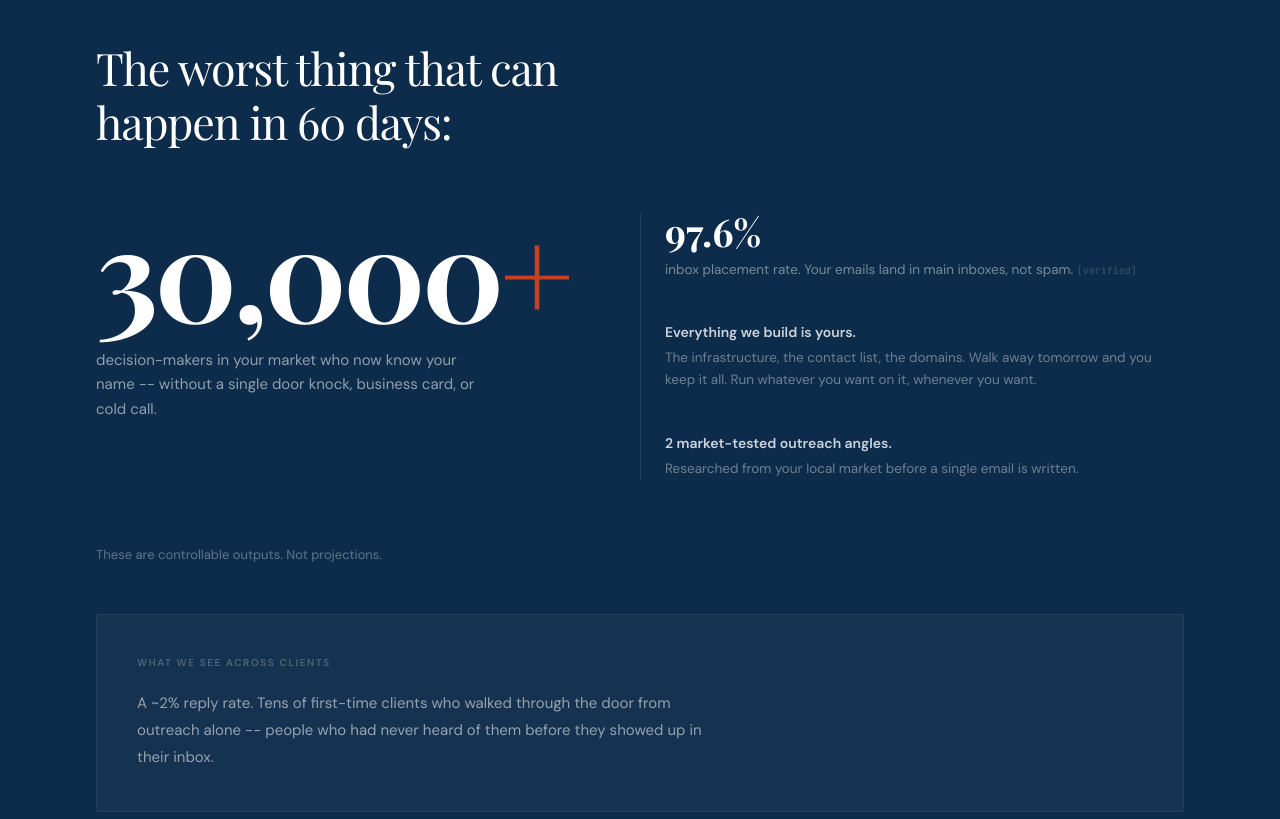
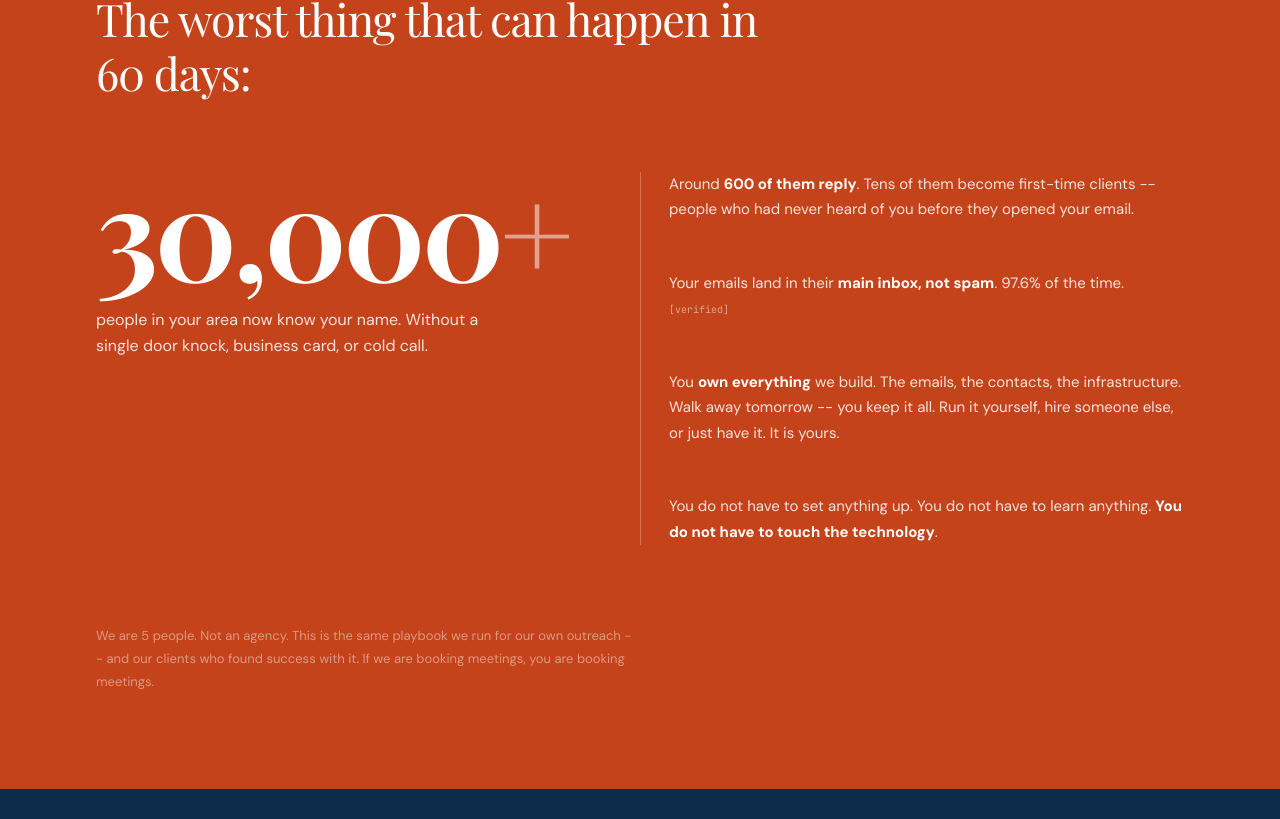
Before and after one commit to jaexochill2-code/scalesteady-engineers, a Next.js app: page / in a window 1280 px wide. Shown: the part 2741-3560 px from the top of the page. Built offline with nearby package versions, Linux system fonts and the light colour scheme.

Commit message:
visual: terracotta background on results block - full color break for attention

```diff
--- a/src/app/page.tsx
+++ b/src/app/page.tsx
@@ -400,9 +400,10 @@ export default function Home() {
           </div>
 
           {/* ── Definitive Results ── */}
-          <div className="mt-20 pt-16" style={{ borderTop: "1px solid rgba(255,255,255,0.06)" }}>
+          <div className="mt-0 -mx-8 sm:-mx-12 lg:-mx-24 px-8 sm:px-12 lg:px-24 py-20 lg:py-24" style={{ background: "#C4431B" }}>
 
             {/* Pattern interrupt */}
+            <div className="mx-auto" style={{ maxWidth: "1280px" }}>
             <p
               className="font-serif"
               style={{
@@ -411,17 +412,17 @@ export default function Home() {
                 letterSpacing: "-0.025em",
                 color: "#FFFFFF",
                 fontWeight: 400,
-                maxWidth: "600px",
-                marginBottom: "64px",
+                maxWidth: "700px",
+                marginBottom: "72px",
               }}
             >
               The worst thing that can happen in 60&nbsp;days:
             </p>
 
-            {/* ── Hero stat + supporting facts ── */}
+            {/* ── Hero outcome + supporting outcomes ── */}
             <div className="grid grid-cols-1 lg:grid-cols-12 gap-16 lg:gap-0">
 
-              {/* Left: Hero number */}
+              {/* Left: The number that matters */}
               <div className="lg:col-span-5">
                 <p
                   className="font-serif font-bold"
@@ -432,82 +433,56 @@ export default function Home() {
                     letterSpacing: "-0.03em",
                   }}
                 >
-                  30,000<span style={{ color: "#C4431B" }}>+</span>
+                  30,000<span style={{ color: "rgba(255,255,255,0.5)" }}>+</span>
                 </p>
                 <p
                   className="font-sans mt-5"
-                  style={{ fontSize: "15px", lineHeight: "1.65", color: "rgba(255,255,255,0.55)", maxWidth: "380px" }}
+                  style={{ fontSize: "16px", lineHeight: "1.65", color: "rgba(255,255,255,0.85)", maxWidth: "400px" }}
                 >
-                  decision-makers in your market who now know your name -- without a single door knock, business card, or cold call.
+                  people in your area now know your name. Without a single door knock, business card, or cold call.
                 </p>
               </div>
 
-              {/* Right: Supporting facts -- editorial stack */}
-              <div className="lg:col-span-6 lg:col-start-7 flex flex-col gap-10" style={{ paddingLeft: "24px", borderLeft: "1px solid rgba(255,255,255,0.1)" }}>
+              {/* Right: What that actually means for them */}
+              <div className="lg:col-span-6 lg:col-start-7 flex flex-col gap-12" style={{ paddingLeft: "28px", borderLeft: "1px solid rgba(255,255,255,0.25)" }}>
 
-                {/* Fact 1: Deliverability */}
                 <div>
-                  <p className="font-serif font-bold" style={{ fontSize: "clamp(28px, 3vw, 38px)", color: "#FFFFFF", lineHeight: 1, marginBottom: "8px" }}>
-                    97.6%
+                  <p className="font-sans" style={{ fontSize: "15px", lineHeight: "1.7", color: "rgba(255,255,255,0.85)" }}>
+                    Around <strong style={{ color: "#FFFFFF" }}>600 of them reply</strong>. Tens of them become first-time clients -- people who had never heard of you before they opened your email.
                   </p>
-                  <p className="font-sans" style={{ fontSize: "13.5px", lineHeight: "1.65", color: "rgba(255,255,255,0.45)" }}>
-                    inbox placement rate. Your emails land in main inboxes, not spam.{" "}
-                    <span className="relative inline-block group/tip cursor-help font-mono text-[10px] text-[rgba(255,255,255,0.2)] hover:text-white">[verified]
-                      <span className="absolute bottom-full left-0 mb-2 w-56 bg-[#1B4F8A] text-white text-[11px] p-3 leading-normal font-sans font-normal normal-case opacity-0 pointer-events-none group-hover/tip:opacity-100 transition-opacity duration-200 z-30 shadow-lg">
+                </div>
+
+                <div>
+                  <p className="font-sans" style={{ fontSize: "15px", lineHeight: "1.7", color: "rgba(255,255,255,0.85)" }}>
+                    Your emails land in their <strong style={{ color: "#FFFFFF" }}>main inbox, not spam</strong>. 97.6% of the time.{" "}
+                    <span className="relative inline-block group/tip cursor-help font-mono text-[10px] text-[rgba(255,255,255,0.5)] hover:text-white">[verified]
+                      <span className="absolute bottom-full left-0 mb-2 w-56 bg-[#0D2B4A] text-white text-[11px] p-3 leading-normal font-sans font-normal normal-case opacity-0 pointer-events-none group-hover/tip:opacity-100 transition-opacity duration-200 z-30 shadow-lg">
                         <strong>Source:</strong> GlockApps 2026 deliverability audit across ScaleSteady client domains.
                       </span>
                     </span>
                   </p>
                 </div>
 
-                {/* Fact 2: Ownership */}
                 <div>
-                  <p className="font-sans font-semibold" style={{ fontSize: "14px", color: "rgba(255,255,255,0.8)", lineHeight: "1.6", marginBottom: "4px" }}>
-                    Everything we build is yours.
-                  </p>
-                  <p className="font-sans" style={{ fontSize: "13.5px", lineHeight: "1.65", color: "rgba(255,255,255,0.4)" }}>
-                    The infrastructure, the contact list, the domains. Walk away tomorrow and you keep it all. Run whatever you want on it, whenever you want.
+                  <p className="font-sans" style={{ fontSize: "15px", lineHeight: "1.7", color: "rgba(255,255,255,0.85)" }}>
+                    You <strong style={{ color: "#FFFFFF" }}>own everything</strong> we build. The emails, the contacts, the infrastructure. Walk away tomorrow -- you keep it all. Run it yourself, hire someone else, or just have it. It is yours.
                   </p>
                 </div>
 
-                {/* Fact 3: Market research */}
                 <div>
-                  <p className="font-sans font-semibold" style={{ fontSize: "14px", color: "rgba(255,255,255,0.8)", lineHeight: "1.6", marginBottom: "4px" }}>
-                    2 market-tested outreach angles.
-                  </p>
-                  <p className="font-sans" style={{ fontSize: "13.5px", lineHeight: "1.65", color: "rgba(255,255,255,0.4)" }}>
-                    Researched from your local market before a single email is written.
+                  <p className="font-sans" style={{ fontSize: "15px", lineHeight: "1.7", color: "rgba(255,255,255,0.85)" }}>
+                    You do not have to set anything up. You do not have to learn anything. <strong style={{ color: "#FFFFFF" }}>You do not have to touch the technology</strong>.
                   </p>
                 </div>
 
               </div>
             </div>
 
-            {/* Delineation */}
-            <p className="font-sans mt-16" style={{ fontSize: "13px", lineHeight: "1.7", color: "rgba(255,255,255,0.35)" }}>
-              These are controllable outputs. Not projections.
-            </p>
-
-            {/* ── Observed benchmarks ── */}
-            <div
-              className="mt-12 p-8 lg:p-10"
-              style={{ background: "rgba(255,255,255,0.03)", border: "1px solid rgba(255,255,255,0.06)" }}
-            >
-              <p
-                className="font-sans font-semibold uppercase mb-5"
-                style={{ fontSize: "10px", letterSpacing: "0.16em", color: "rgba(255,255,255,0.25)" }}
-              >
-                What we see across clients
-              </p>
-              <p className="font-sans" style={{ fontSize: "15px", lineHeight: "1.8", color: "rgba(255,255,255,0.55)", maxWidth: "580px" }}>
-                A ~2% reply rate. Tens of first-time clients who walked through the door from outreach alone -- people who had never heard of them before they showed up in their inbox.
-              </p>
-            </div>
-
             {/* 4th wall */}
-            <p className="font-sans mt-12" style={{ fontSize: "13px", lineHeight: "1.75", color: "rgba(255,255,255,0.25)", maxWidth: "520px" }}>
+            <p className="font-sans mt-20" style={{ fontSize: "13px", lineHeight: "1.75", color: "rgba(255,255,255,0.45)", maxWidth: "540px" }}>
               We are 5 people. Not an agency. This is the same playbook we run for our own outreach -- and our clients who found success with it. If we are booking meetings, you are booking meetings.
             </p>
+            </div>
 
           </div>
 
```
